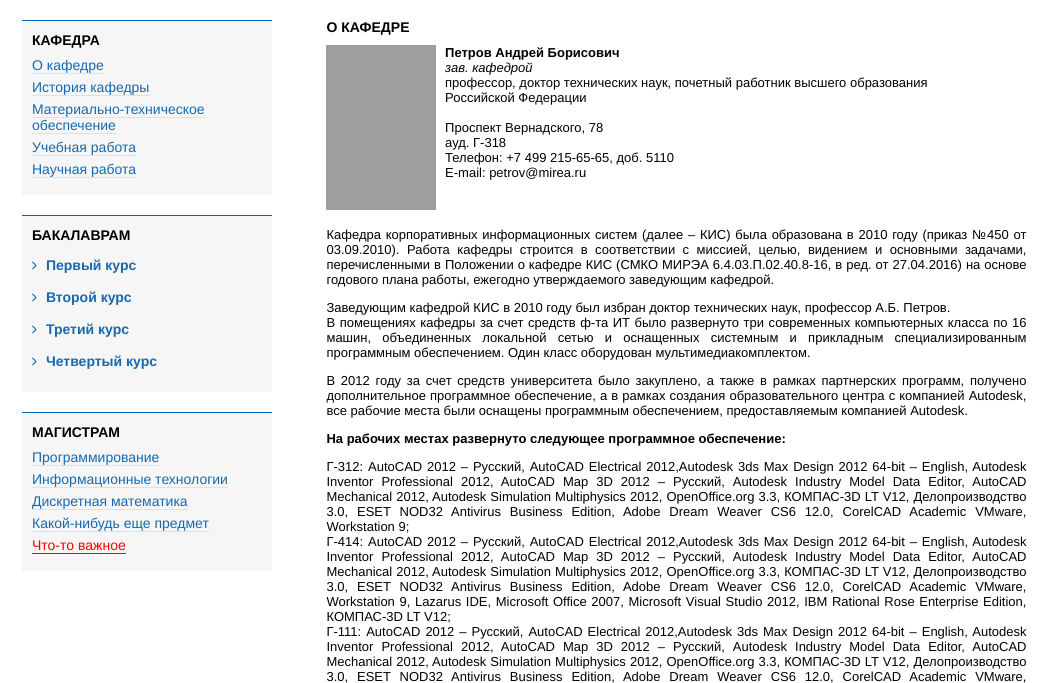
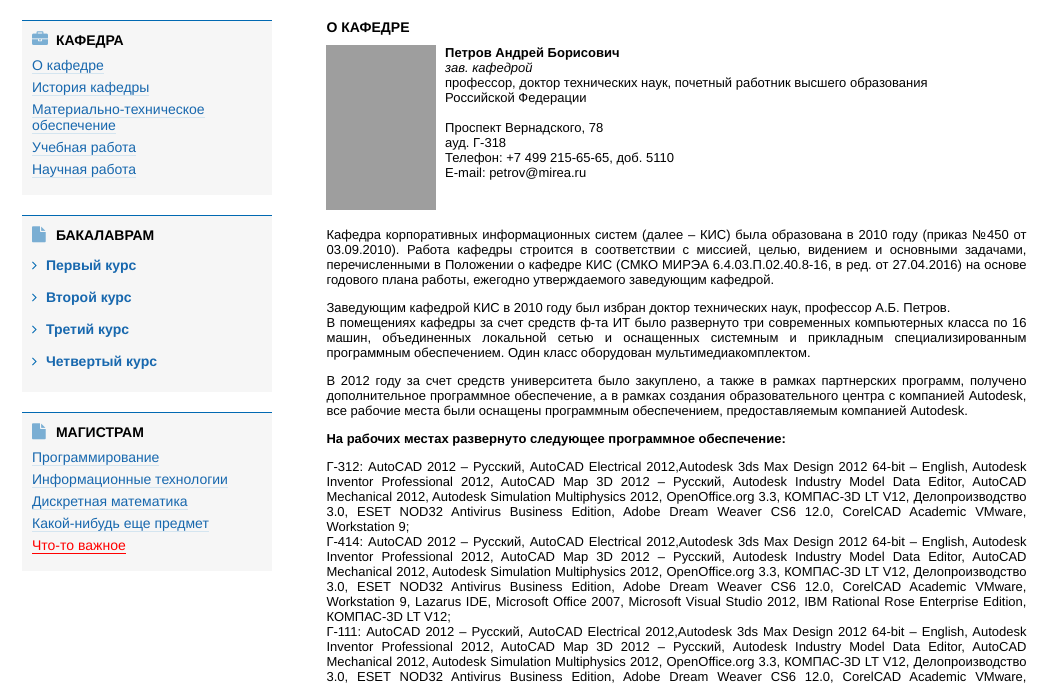
Before and after one commit to CaptFrozenberg/kafedra, a Django app: page / in a window 1280 px wide. Shown: the part 110-793 px from the top of the page, without its empty margins (68-1125 px from the left). Run offline with Django 3.2, Linux system fonts and the light colour scheme; grey boxes are pictures that could not be loaded.

Commit message:
UI improvements
++ added icons for blocks
++ fixed footer
++ fixed some margins

```diff
--- a/static/css/main.css
+++ b/static/css/main.css
@@ -37,7 +37,7 @@ button {
 
 button:hover {
 	color: #fff;
-	background: #0169b2
+	background: #0169b2;
 }
 
 button:active {
@@ -120,6 +120,13 @@ ul {
 #legal {
 	color: #aeaeae;
 	font-size: 13px;
+}
+
+#sidebaricon {
+	color: #0169b2;
+	opacity: 0.5;
+	font-size: 16px;
+	width: 20px;
 }
 
 /* DEFINITIONS FOR CLASSES */
--- a/templates/main.html
+++ b/templates/main.html
@@ -14,7 +14,7 @@
 		</div>
 		<div class="inline">
 			<a href="#">
-				<img src="images/logo_mirea.png"/>
+				<img src="{% static 'images/logo_mirea.png' %}"/>
 			</a>
 		</div>
 		<div class="inline" id="headertexts">
@@ -31,6 +31,7 @@
 	<div id="bigbar">
 		<div class="sidebar">
 			<span class="sidebar_title">
+				<i class="fa fa-briefcase" id="sidebaricon"> </i>
 				Кафедра
 			</span>
 			<ul class="notab">
@@ -63,6 +64,7 @@
 		</div>
 		<div class="sidebar">
 			<span class="sidebar_title">
+				<i class="fa fa-file" id="sidebaricon"> </i>
 				Бакалаврам
 			</span>
 			<ul class="notab">
@@ -180,6 +182,7 @@
 		</div>
 		<div class="sidebar">
 			<span class="sidebar_title">
+				<i class="fa fa-file" id="sidebaricon"> </i>
 				Магистрам
 			</span>
 			<ul class="notab">
@@ -216,6 +219,7 @@
 <div id="content">
 	{% block main %}
 	{% endblock %}
+</div>
 <div id="footer">
 	<span id="legal">
 		© 2016 Кафедра "Корпоративные информационные системы" МИРЭА
```
